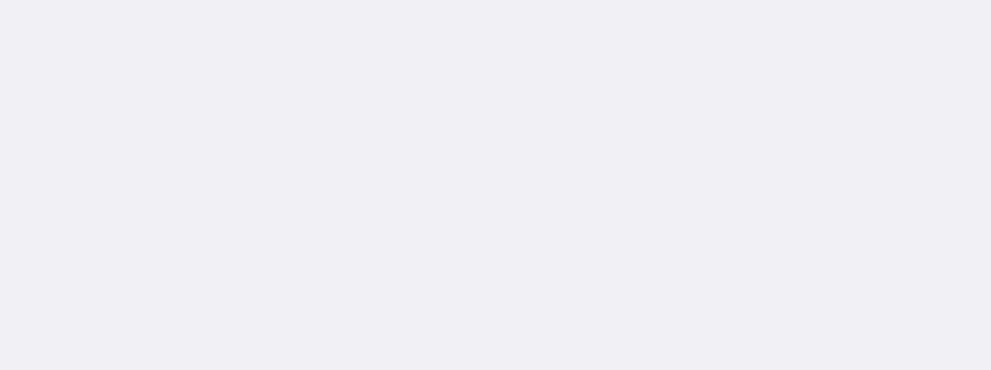
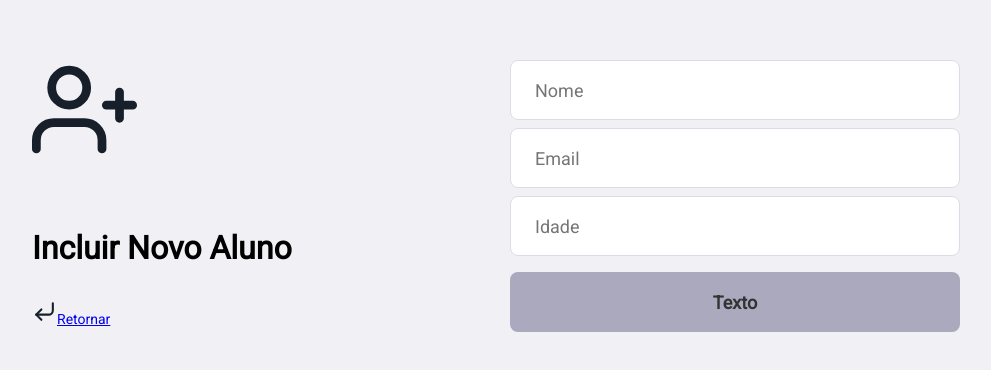
Before and after one commit to Wellington-Henrique/client-react, a React (Create React App) app: page /aluno/novo/0 in a window 1280 px wide. Before the commit this address had no page. Shown: the part 216-586 px from the top of the page, without its empty margins (144-1135 px from the left). Built offline with nearby package versions, Linux system fonts and the light colour scheme.

Commit message:
Adding NovoAluno page

```diff
--- a/src/pages/Alunos/index.jsx
+++ b/src/pages/Alunos/index.jsx
@@ -3,9 +3,7 @@
 import logoCadastro from "../../assets/cadastro-ico.jpg"
 
 import "./styles.css";
-import { FiXCircle } from "react-icons/fi";
-import { FiEdit, FiUserX } from "react-icons/fi";
-
+import { FiXCircle, FiEdit, FiUserX } from "react-icons/fi";
 
 export default function Alunos() {
     return (
@@ -13,7 +11,7 @@
             <header>
                 <img src={logoCadastro} alt="Cadastro" />
                 <span>Bem-vindo <strong>Desenvolvedor</strong>!</span>
-                <Link  className="button" to="aluno/novo">Novo Aluno</Link>
+                <Link  className="button" to="/aluno/novo/0">Novo Aluno</Link>
                 <button type="button" className="">
                     <FiXCircle size={35} color="#17202a"/>
                 </button>
--- /dev/null
+++ b/src/pages/NovoAluno/index.jsx
@@ -0,0 +1,31 @@
+import React from "react";
+import { Link, useParams } from "react-router-dom";
+import "./styles.css";
+
+import { FiCornerDownLeft, FiUserPlus } from "react-icons/fi";
+
+export default function NovoAluno() {
+    const { alunoId } = useParams();
+
+    return (
+        <div className="novo-aluno-container">
+            <div className="content">
+                <section className="form">
+                    <FiUserPlus size="105" color="#17202a"/>
+                    <h1>{alunoId === '0' ? 'Incluir Novo Aluno' : 'Atualizar Aluno'}</h1>
+                    <Link className="back-link" to={"/alunos"}>
+                        <FiCornerDownLeft size="25" color="#17202a"/>
+                        Retornar
+                    </Link>
+                </section>
+
+                <form>
+                    <input placeholder="Nome"/>
+                    <input placeholder="Email"/>
+                    <input placeholder="Idade"/>
+                    <button className="button" type="submit">Texto</button>
+                </form>
+            </div>
+        </div>
+    )
+}
--- /dev/null
+++ b/src/pages/NovoAluno/styles.css
@@ -0,0 +1,60 @@
+.novo-aluno-container {
+    width: 100%;
+    max-width: 1120px;
+    height: 100vh;
+    margin: 0 auto;
+
+    display: flex;
+    align-items: center;
+    justify-content: space-between;
+}
+
+.novo-aluno-container .content {
+    width: 100%;
+    padding: 96px;
+    background: #F0F0F5;
+    box-shadow: 0 0 100px rgba(0, 0, 0, 0.1);
+    border-radius: 8px;
+
+    display: flex;
+    justify-content: space-between;
+    align-items: center;
+}
+
+.novo-aluno-container .content section {
+    width: 100%;
+    max-width: 380px;
+}
+
+.novo-aluno-container section.form {
+    width: 100%;
+    max-width:350px;
+    margin-right: 30px;
+}
+
+.novo-aluno-container section.form img {
+    width: 45%;
+    margin-left: auto;
+    margin-right: auto;
+    display: block;
+}
+
+.novo-aluno-container .content section h1 {
+    margin: 64px 0 32px;
+    font-size: 32px
+}
+
+.novo-aluno-container .content section p {
+    font-size: 18px;
+    color: #737380;
+    line-height: 32px;
+}
+
+.novo-aluno-container .content form {
+    width: 100%;
+    max-width: 450px;
+}
+
+.novo-aluno-container .content form input {
+    margin-top: 8px;
+}
--- a/src/routes.js
+++ b/src/routes.js
@@ -2,6 +2,7 @@
 import { BrowserRouter, Route, Routes } from 'react-router-dom';
 import Login from './pages/Login';
 import Alunos from './pages/Alunos';
+import NovoAluno from './pages/NovoAluno';
 
 export default function Router() {
     return (
@@ -9,6 +10,7 @@
             <Routes>
                 <Route path="/" exact element={<Login/>}/>
                 <Route path="/alunos" element={<Alunos/>}/>
+                <Route path="/aluno/novo/:alunoId" element={<NovoAluno/>}/>
             </Routes>
         </BrowserRouter>
     )
```
